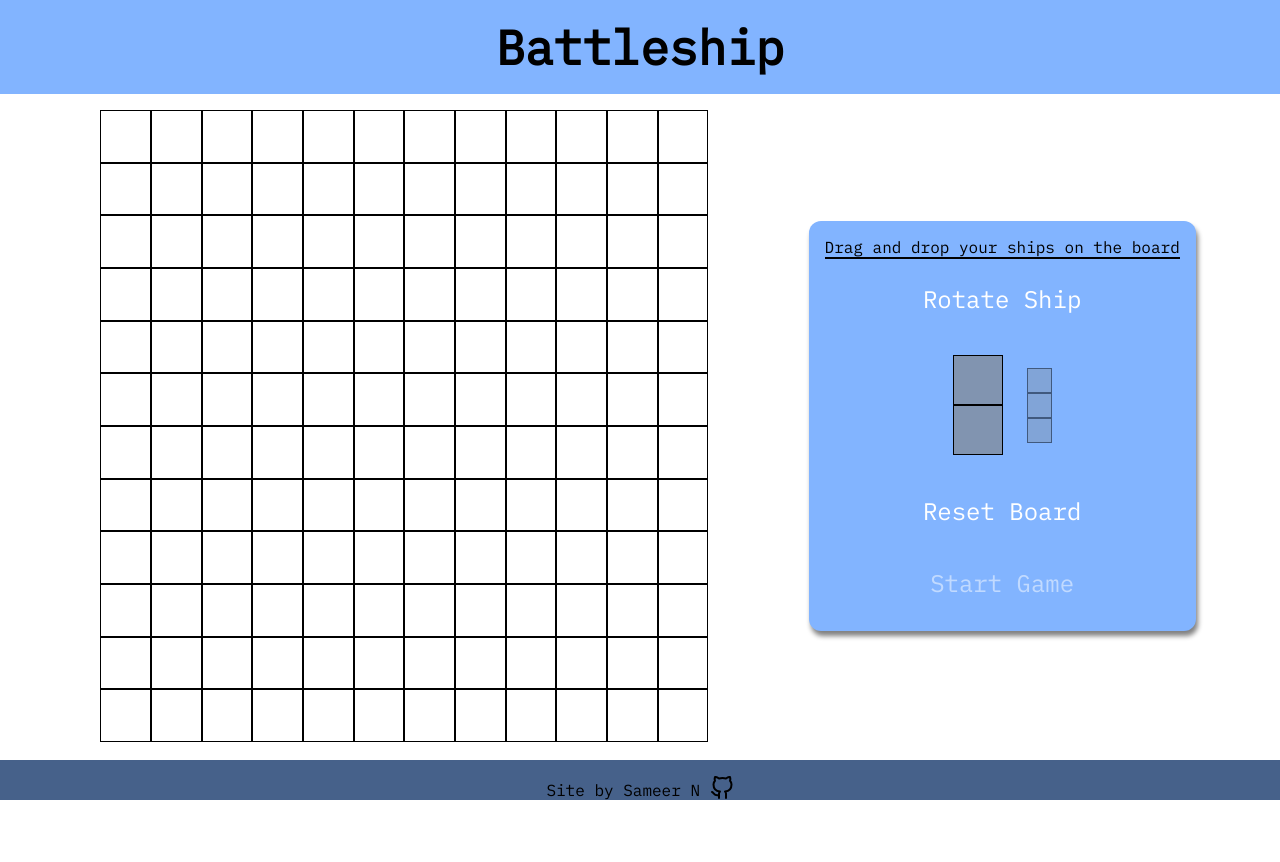
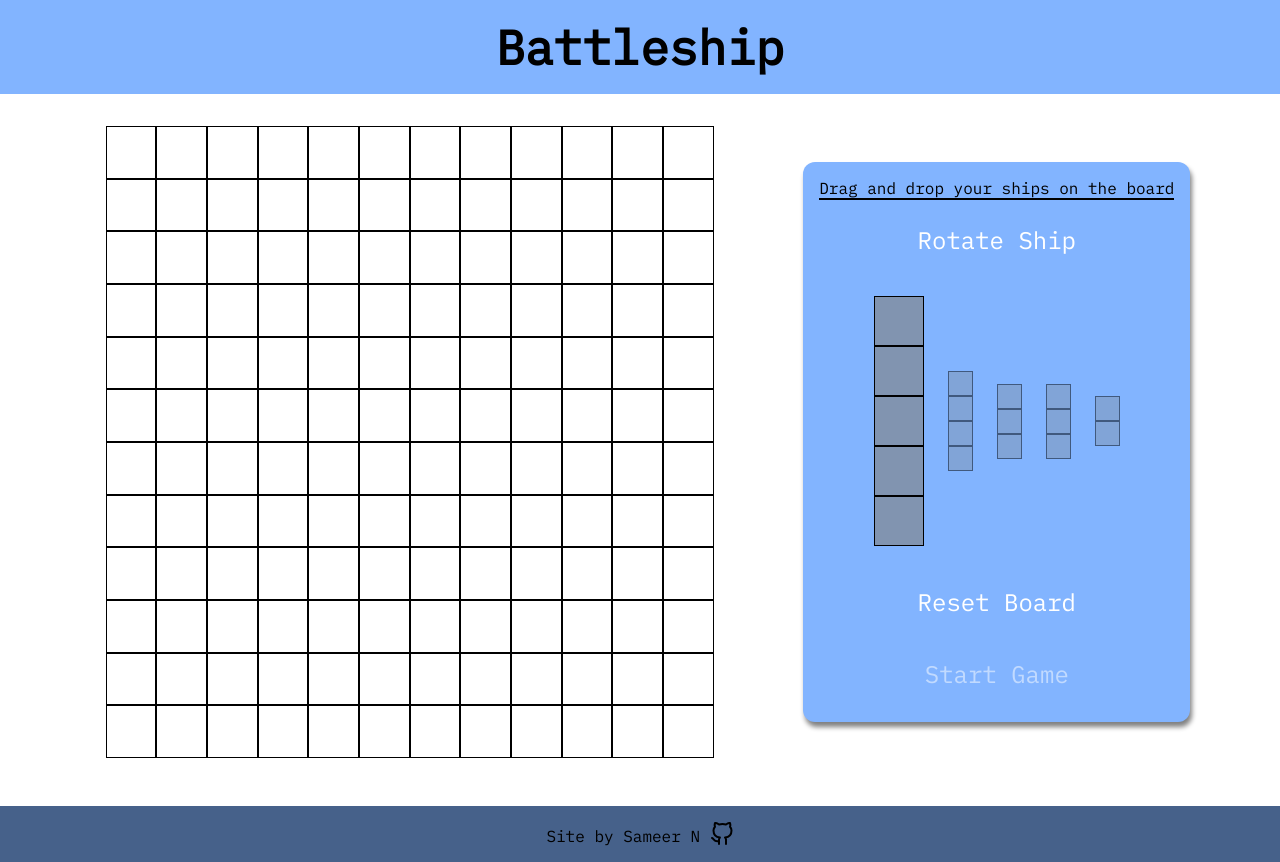
Before and after one commit to snaeem3/battleship, a website: page dist/index.html in a window 1280 px wide. Before the commit the page ends 800 px from the top, so only its background shows below. Drawn offline with Linux system fonts and the light colour scheme.

Commit message:
Add favicon, fix footer positioning, and increase number of ships

```diff
--- a/src/scripts/displayController.js
+++ b/src/scripts/displayController.js
@@ -25,7 +25,7 @@ function loadStartScreen() {
 
   let horizontal = true; // current ship orientation
   loadGridSetup(main);
-  loadShipStart([2, 3], setupControls);
+  loadShipStart();
   const randomizeBoardBtn = document.createElement('button');
 
   const startButton = document.createElement('button');
@@ -313,7 +313,7 @@ function loadGame() {
   removeAllChildNodes(player1Container);
   removeAllChildNodes(player2Container);
   gameController.resetPlayers();
-  gameController.setPlayers(); // input player 1 selected ship locations here
+  gameController.setPlayers();
 
   const boardContainer1 = loadBoardContainer(
     gameController.players[0],
--- a/src/scripts/gameController.js
+++ b/src/scripts/gameController.js
@@ -46,7 +46,7 @@ function generateComputerPlayer(shipSizeArr, gridSize = 12) {
   return player('Computer', computerBoard, true);
 }
 
-function generateRandomBoard(shipSizeArr = [2, 2], gridSize = 12) {
+function generateRandomBoard(shipSizeArr = [5, 4, 3, 3, 2], gridSize = 12) {
   const randomBoard = gameboard(gridSize);
   // randomBoard.insertShip([[2, 2]]); // Temporary board code
 
--- a/src/scripts/player.js
+++ b/src/scripts/player.js
@@ -77,7 +77,7 @@ export const player = function (name, playerBoard, computerPlayer) {
       });
     });
 
-    console.log(`Likely coords found: ${likelyCoords}`);
+    // console.log(`Likely coords found: ${likelyCoords}`);
     if (likelyCoords.length > 0) {
       return likelyCoords[0];
     }
--- a/src/styles.css
+++ b/src/styles.css
@@ -49,6 +49,10 @@ a {
   color: rgba(255, 255, 255, 1);
 }
 
+.icon:hover {
+  cursor: pointer;
+}
+
 button:not(:disabled):hover {
   background-color: var(--primary-color-dark);
 }
@@ -61,6 +65,13 @@ button:not(:disabled):hover {
   vertical-align: bottom;
 }
 
+body {
+  /* margin: 0; */
+  min-height: 100vh;
+  display: flex;
+  flex-direction: column;
+}
+
 h1 {
   text-align: center;
   font-size: 3rem;
@@ -69,10 +80,14 @@ h1 {
 }
 
 main {
+  flex: 1;
+  margin-bottom: 0;
+  /* min-height: calc(100vh - [height of the header + height of the footer]); */
   display: flex;
   flex-direction: column;
   align-items: center;
   justify-content: space-evenly;
+  padding: var(--section-padding);
 }
 
 .grid {
@@ -110,6 +125,7 @@ main {
 
 #setup-instructions {
   border-bottom: solid 2px black;
+  text-align: center;
 }
 
 #rotate-button:hover + #shipContainer > .draggable:first-child {
@@ -235,20 +251,15 @@ footer {
   padding: var(--section-padding);
   background: var(--primary-color-dark);
   margin-top: var(--section-margin);
-  position: absolute;
-  bottom: 0;
-  width: 100%;
-  height: 2.5rem;
+  /* position: absolute; */
+  /* bottom: 0; */
+  /* width: 100%; */
+  /* height: 2.5rem; */
+  flex-shrink: 0;
 }
 
 @media (min-width: 780px) {
-  body {
-  }
-
   main {
-    /* display: grid; */
-    /* border-radius: var(--border-radius-default); */
-    /* border: solid 2px black; */
     flex-direction: row;
   }
 
```
Also changed, not shown: dist/index.html, dist/main.js.
